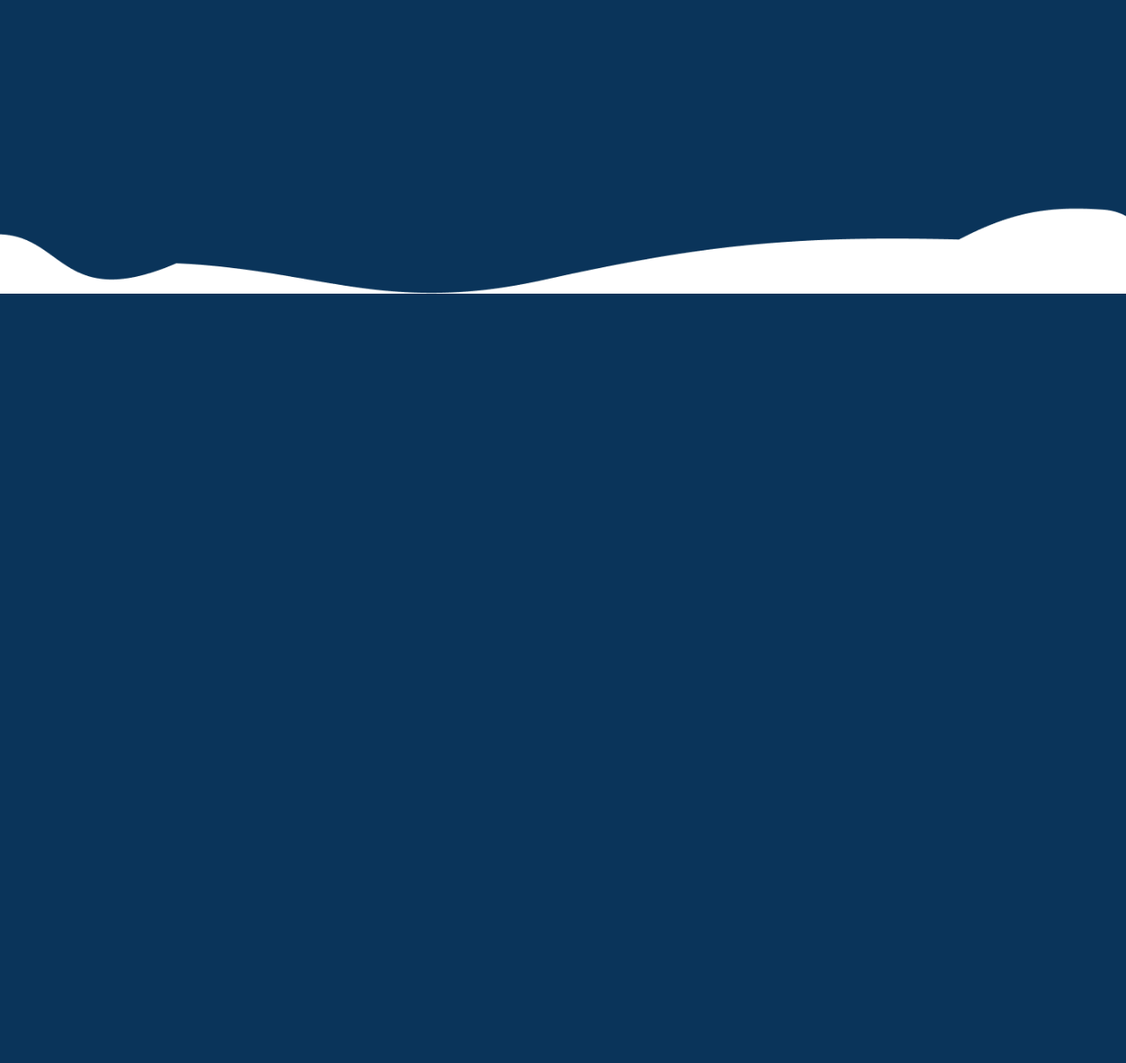
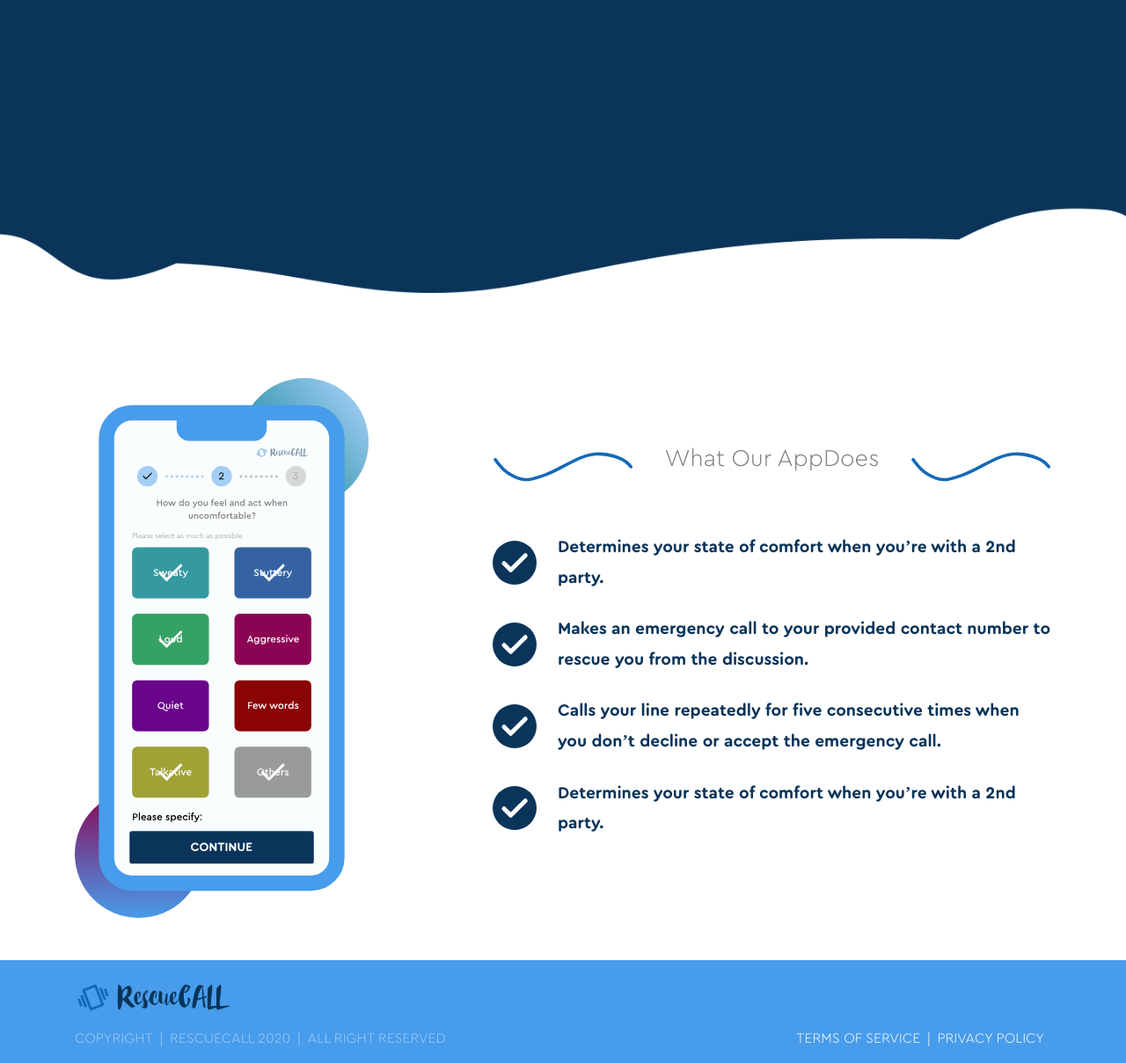
Before and after one commit to gomezlucas/Landing-Page-for-APP-, a PHP site: page / in a window 1280 px wide. Shown: the part 466-1675 px from the top of the page at 88% size. Before the commit the page ends 800 px from the top, so only its background shows below. Run offline with PHP 8.4, Linux system fonts and the light colour scheme.

Commit message:
sections added

```diff
--- a/assets/css/styles.css
+++ b/assets/css/styles.css
@@ -32,6 +32,8 @@
   --white: #ffff;
   --blue: #479ceb;
   --lightBlue: #a3cef5;
+  --grey: #808080;
+  --text-blue: #0a345a;
 }
 
 body {
@@ -46,7 +48,16 @@ body {
   padding-bottom: 0.8rem;
   font-family: "Cera Round Pro DEMO";
   font-weight: 400;
+  box-shadow: 3px 1px 13px hsla(228, 6%, 66%, 0.3);
   transition: padding-top 0.3s ease-in-out, padding-bottom 0.3s ease-in-out;
+}
+
+.navbar__logo1 {
+  width: 2.5rem;
+}
+
+.navbar__logo2 {
+  width: 8rem;
 }
 
 .navbar__button {
@@ -61,13 +72,14 @@ body {
 }
 
 .navbar__button svg {
-  transform: scale(0.7);
+  width: 50px;
 }
 
 .navbar__button:hover {
   border: 2px solid var(--blue);
   background: transparent;
   color: var(--blue) !important;
+  text-decoration: none;
 }
 
 .navbar__button svg path {
@@ -76,6 +88,10 @@ body {
 
 .navbar__button:hover svg path {
   stroke: var(--blue) !important;
+  animation: shake 0.82s cubic-bezier(0.36, 0.07, 0.19, 0.97) both;
+  transform: translate3d(0, 0, 0);
+  backface-visibility: hidden;
+  perspective: 1000px;
 }
 
 .navbar-dark .navbar-nav .nav-link {
@@ -88,11 +104,6 @@ body {
 
 .nav-item {
   margin: 1rem 0.9rem;
-}
-
-.navbar-light .navbar-brand {
-  transform: scale(0.7);
-  font-weight: 700;
 }
 
 #mainNav.navbar-shrink {
@@ -140,6 +151,7 @@ body {
   background-position: center center;
   background-size: cover;
   padding-top: 89px;
+  margin-bottom: 40rem;
 }
 
 #masthead .container {
@@ -150,30 +162,176 @@ body {
   padding-top: 6rem;
   color: var(--white);
   font-weight: bold;
+  font-size: 1.5rem;
+  }
+
+#masthead h1::after {
+  content: " .";
+  color: var(--blue);
+  font-size: 1.5rem;
 }
 
 #masthead p {
   color: var(--lightBlue);
-  font-size: 1.4rem;
-  width: 65%;
+  font-size: 1.3rem;
 }
 
 #masthead .form-group {
   border-radius: 5px;
 }
 
-.masthead__form {
+.masthead__button {
   background-color: var(--blue);
   color: var(--white);
   font-weight: bold;
   border: 2px solid var(--blue);
+  transition: all 0.5s ease-in-out;
 }
 
-.masthead__form:hover {
+.masthead__button:hover {
   background-color: transparent;
-  color: var(--white);
+  color: var(--blue);
+}
 
+.masthead__image {
+  position: relative;
+}
+
+.masthead__mobile {
+  padding-top: 2rem;
+  width: 90%;
+}
+
+.masthead__ellipse {
+  position: absolute;
+  width: 200px;
+}
+
+@media screen and (min-width: 768px) {
+  #masthead {
+    margin-bottom: 6rem;
+  }
+
+  #masthead h1 {
+  font-size: 2.5rem;
+   }
+
+   #masthead h1::after {
+    font-size: 2.5rem;
+  }
+
+
+  #masthead p {
+    width: 60%;
+  }
+}
+
+/* Masthead */
+
+/* Functions */
+
+#functions {
+}
+
+.functions__title {
+  display: inline;
+  color: grey;
+}
+.functions__title h2 {
+  font-size: 1.7rem;
+}
+
+.functions__separator {
+  display: inline;
+  width: 3.5rem;
+}
+
+.functions__mobile{
+  width: 75%;
+}
+
+.functions__list {
+  color: var(--text-blue);
+  font-size: 1rem;
+  font-weight: bold;
 
 }
 
-/* Masthead */
+.functions__list img {
+  width: 50px;
+}
+@media screen and (min-width: 768px) {
+  .functions__list {
+    line-height: 1.8;
+    font-size: 1.2rem;
+  }
+
+  .functions__separator {
+  width: 10rem;
+  }
+}
+/* Functions */
+
+/* Footer */
+#footer{
+  background: var(--blue);
+}
+
+#footer img{
+  width: 11rem;
+}
+
+.footer__list{
+  list-style-type: none;
+  color:  var(--lightBlue);
+  font-size: 0.7rem;
+}
+
+.footer__links {
+  list-style-type: none;
+  color: var(--white);
+}
+
+.footer__links a{
+color: var(--white);
+}
+
+.footer__links a:hover{
+  text-decoration: none;
+  opacity: 0.7;
+}
+
+@media screen and (min-width: 768px){
+  .footer__list{
+   font-size: 1rem ;
+
+  }
+}
+
+/* Footer */
+
+
+
+/* Animations */
+@keyframes shake {
+  10%,
+  90% {
+    transform: translate3d(-1px, 0, 0);
+  }
+
+  20%,
+  80% {
+    transform: translate3d(2px, 0, 0);
+  }
+
+  30%,
+  50%,
+  70% {
+    transform: translate3d(-4px, 0, 0);
+  }
+
+  40%,
+  60% {
+    transform: translate3d(4px, 0, 0);
+  }
+}
--- a/index.html
+++ b/index.html
@@ -4,6 +4,8 @@
 <head>
     <meta charset="UTF-8">
     <meta name="viewport" content="width=device-width, initial-scale=1.0">
+    <!--Favicon-->
+    <link rel="shortcut icon" href="./assets/images/mobileLogo.svg" type="image/x-icon">
     <!-- Bootstrap CSS -->
     <link rel="stylesheet" href="https://stackpath.bootstrapcdn.com/bootstrap/4.5.0/css/bootstrap.min.css"
         integrity="sha384-9aIt2nRpC12Uk9gS9baDl411NQApFmC26EwAOH8WgZl5MYYxFfc+NcPb1dKGj7Sk" crossorigin="anonymous">
@@ -14,13 +16,11 @@
 
 <body>
     <!-- Navbar -->
-    <nav class="navbar navbar-expand-lg navbar-light fixed-top text-uppercase  " id="mainNav">
-        <div class="container-fluid navbar__container">
+    <nav class="navbar navbar-expand-md navbar-light fixed-top text-uppercase  " id="mainNav">
+        <div class="container ">
             <a class="navbar-brand" href="#">
-                <span>
-                    <img class="navbar__logo" src="/assets/images/mobileLogo.svg" alt="">
-                    <img class="navbar__logo" src="/assets/images/RescueCALL.svg" alt="">
-                </span>
+                <img class="navbar__logo1" src="/assets/images/mobileLogo.svg" alt="">
+                <img class="navbar__logo2" src="/assets/images/RescueCALL.svg" alt="">
             </a>
             <button class="navbar-toggler" type="button" data-toggle="collapse" data-target="#navbarNav"
                 aria-controls="navbarNav" aria-expanded="false" aria-label="Toggle navigation">
@@ -30,12 +30,14 @@
             <div class="collapse navbar-collapse" id="navbarNav">
                 <ul class="navbar-nav  ml-auto text-center ">
                     <li class="nav-item  ">
-                        <a class="navbar__button text-uppercase">
+                        <a href="#masthead" class="navbar__button text-uppercase">
                             <svg width="21" height="28" viewBox="0 0 21 28" fill="none"
                                 xmlns="http://www.w3.org/2000/svg">
                                 <path
                                     d="M16.4 2H4.4C3.07452 2 2 3.07452 2 4.4V23.6C2 24.9255 3.07452 26 4.4 26H16.4C17.7255 26 18.8 24.9255 18.8 23.6V4.4C18.8 3.07452 17.7255 2 16.4 2Z"
                                     stroke="#FAFDFE" stroke-width="4" stroke-linecap="round" stroke-linejoin="round" />
+                                <path d="M10.3999 21.2002H10.4119" stroke="#FAFDFE" stroke-width="4"
+                                    stroke-linecap="round" stroke-linejoin="round" />
                             </svg>
                             Get the app </a>
                     </li>
@@ -50,34 +52,121 @@
         <div class="container">
             <div class="row">
                 <div class="col-12 col-md-7">
-                    <h1 class="text-uppercase mb-5">Rescuing you from uncomfortable situations </h1>
-                    <p class="mb-3">Be the first to know when RescueCALL is available</p>
+                    <h1 class="text-uppercase mb-3 mb-sm-0 mb-lg-5 text-center text-md-left">Rescuing you from uncomfortable situations
+                    </h1>
+                    <p class="mb-4  text-center text-md-left ">Be the first to know when RescueCALL is available</p>
                     <form>
-                        <div class="form-row">
-                            <div class="col-9">
-                                <input type="text" class="form-control form-control-lg " placeholder="Email Address">
+                        <div class="form-row  ">
+                            <div class="col-12 col-lg-8">
+                                <input type="text" class="form-control form-control-lg  " placeholder="Email Address">
                             </div>
-                            <div class="col-3">
-                                <button class="btn masthead__form btn-lg btn-block text-uppercase "> Notify
-                                    me</button>
+                            <div class="col-12 col-lg-4 ">
+                                <button class="btn masthead__button btn-lg mt-2 mt-lg-0 btn-block   text-uppercase ">
+                                    Notify me</button>
                             </div>
                         </div>
                     </form>
-
-
                 </div>
-                <div class=" col-12 col-md-7">
-
+                <div class="col-12 col-md-5 masthead__images d-flex justify-content-end">
+                    <img class="img-fluid masthead__mobile" src="./assets/images/masthead/mobile.svg" alt="">
+                    <!--
+    <img class="masthead__ellipse" src="./assets/images/masthead/ellipse.png" alt="">
+-->
                 </div>
             </div>
 
         </div>
     </section>
 
-
     <!-- Masthead -->
 
+    <!-- Functions   -->
+    <section id="functions" class="mb-5">
+        <div class="container">
+            <div class="row">
+                <div
+                    class="col-12 col-md-5  order-2  d-flex justify-content-center justify-content-md-start   align-items-center ">
+                    <img class="img-fluid functions__mobile" src="./assets/images/functions/mobile.svg" alt="">
 
+                </div>
+                <div class="col-12 col-md-7 d-flex align-items-center order-1 order-md-2 mb-0 mb-sm-5 ">
+                    <div>
+                        <span class="functions__title d-flex align-items-center justify-content-between">
+                            <img class="functions__separator" src="./assets/images/icons/separator.svg" alt="">
+                            <h2 class="d-inline text-center"> What Our AppDoes </h2>
+                            <img class="functions__separator" src="./assets/images/icons/separator.svg" alt="">
+                        </span>
+                        <div class="functions__list d-flex flex-column justify-content-around ">
+                            <div class="d-flex flex-row align-items-center  mb-4">
+                                <img class="mr-4" src="./assets/images/icons/check.svg" alt="">
+                                <p class="mb-0 ">
+                                    Determines your state of comfort when you’re with a 2nd party.
+                                </p>
+                            </div>
+                            <div class="d-flex flex-row align-items-center   mb-4">
+                                <img class="mr-4" src="./assets/images/icons/check.svg" alt="">
+                                <p class="mb-0 ">
+                                    Makes an emergency call to your provided contact number to rescue you from the
+                                    discussion. </p>
+                            </div>
+                            <div class="d-flex flex-row align-items-center  mb-4">
+                                <img class="mr-4" src="./assets/images/icons/check.svg" alt="">
+                                <p class="mb-0 ">
+                                    Calls your line repeatedly for five consecutive times when you don’t decline or
+                                    accept
+                                    the emergency call. </p>
+                            </div>
+                            <div class="d-flex flex-row align-items-center   mb-4">
+                                <img class="mr-4" src="./assets/images/icons/check.svg" alt="">
+                                <p class="mb-0 ">
+                                    Determines your state of comfort when you’re with a 2nd party.
+                                </p>
+                            </div>
+                        </div>
+                    </div>
+                </div>
+            </div>
+    </section>
+
+    <!-- Functions  -->
+
+    <!-- Footer  -->
+    <footer id="footer" class="pt-4 mt-3">
+        <div class="container">
+            <div class="row">
+                <div class="col-12 d-flex justify-content-center justify-content-lg-start">
+                    <img  src="./assets/images/logoFooter.svg" alt="">
+                </div>
+            </div>
+            <div class="row">
+                <div class="col-12 col-lg-6    text-center order-2 order-md-1 mt-0 mt-md-3 ">
+                    <ul class="footer__list d-flex justify-content-center justify-content-lg-start flex-wrap">
+                        <li class="text-uppercase mr-2"> copyright</li>
+                        <div class="mr-2">
+                            |
+                        </div>
+                        <li class="text-uppercase mr-2"> rescuecall 2020</li>
+                        <div class="mr-0 mr-sm-2 d-none d-sm-block">
+                            |
+                        </div>
+                        <li class="text-uppercase"> all right reserved</li>
+                    </ul>
+                </div>
+                <div class="col-12 col-lg-6  align-self-end order-1 order-md-2 mt-3 mt-md-0">
+                    <ul class="footer__links d-flex  justify-content-center justify-content-lg-end">
+                        <li class="text-uppercase mr-2"> <a href="#">terms of service</a> </li>
+                        <div class="mr-2">
+                            |
+                        </div>
+                        <li class="text-uppercase mr-2"> <a href="#">privacy policy</a></li>
+                    </ul>
+                </div>
+            </div>
+
+        </div>
+
+    </footer>
+    <!-- Footer  -->
 
 
     <script src="https://code.jquery.com/jquery-3.5.1.slim.min.js"
--- a/indexasdf.php
+++ b/indexasdf.php
@@ -17,8 +17,6 @@ mysqli_free_result($results);
 
 // close connection with the DB
 mysqli_close($conn);
-
-
 
 
 ?>
```
Also changed, not shown: assets/images/functions/mobile.svg (added), assets/images/icons/check.svg (added), assets/images/icons/mobile.svg, assets/images/icons/separator.svg (added), assets/images/logoFooter.svg (added), assets/images/masthead/ellipse.png (added), assets/images/masthead/others.svg (added), assets/images/masthead/screen1.png (added), 2 other files.
